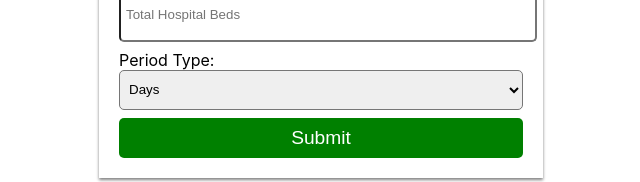
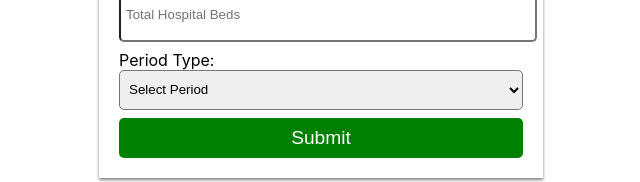
Before and after one commit to adelaadeoye/Facebook-Covid-19-FE, a React (Create React App) app: page / in a window 1280 px wide. Shown: the part 373-555 px from the top of the page, without its empty margins (319-959 px from the left). Built offline with nearby package versions, Linux system fonts and the light colour scheme.

Commit message:
add button attributes

```diff
--- a/src/component/EstimatorForm.jsx
+++ b/src/component/EstimatorForm.jsx
@@ -121,7 +121,7 @@ export default function EstimatorForm() {
                   id="period-type"
                   data-period-type
                 >
-                  <option disabled defaultValue>
+                  <option disabled selected>
                     Select Period
                   </option>
                   <option value="days">Days</option>
@@ -130,7 +130,7 @@ export default function EstimatorForm() {
                 </select>
               </Grid>
               <Grid item xs={12} >
-                <button className="submit">Submit</button>
+                <button className="submit"data-go-estimate>Submit</button>
               </Grid>
           </Grid>
         </Container>
```
